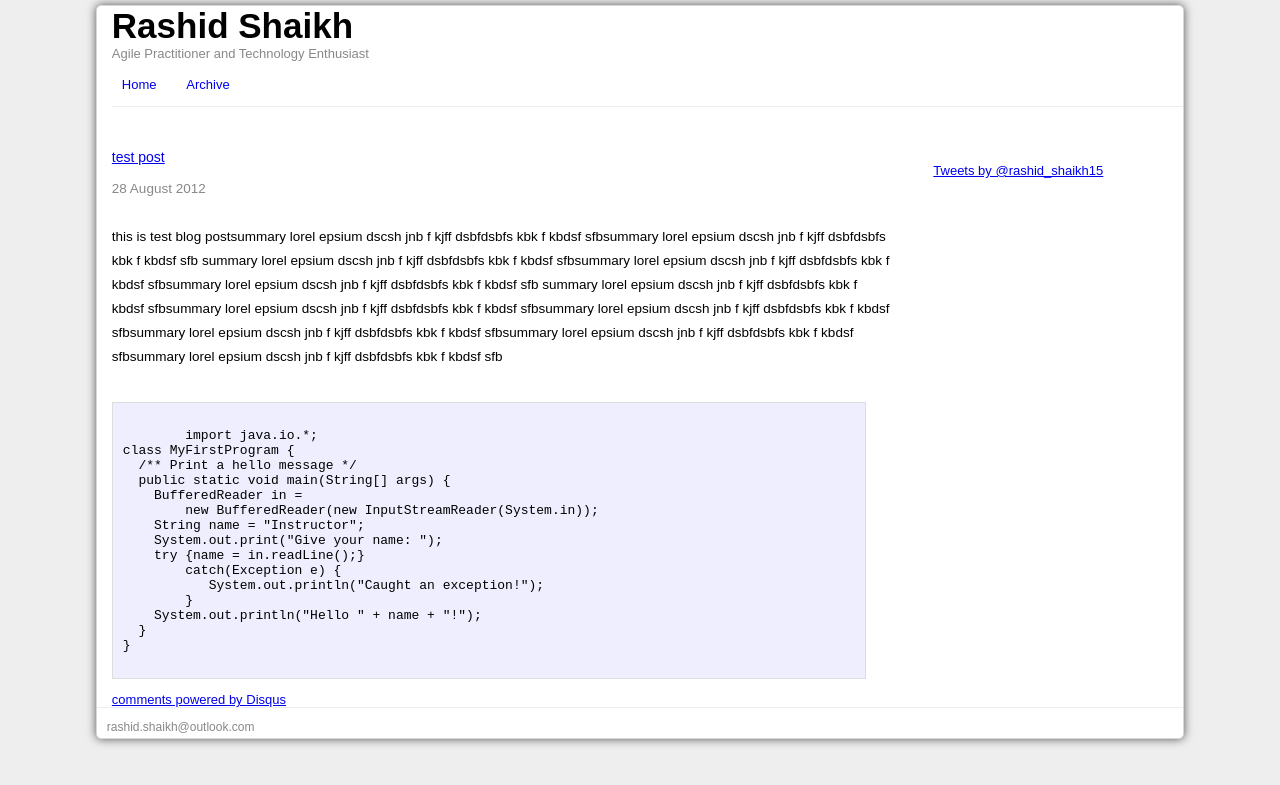
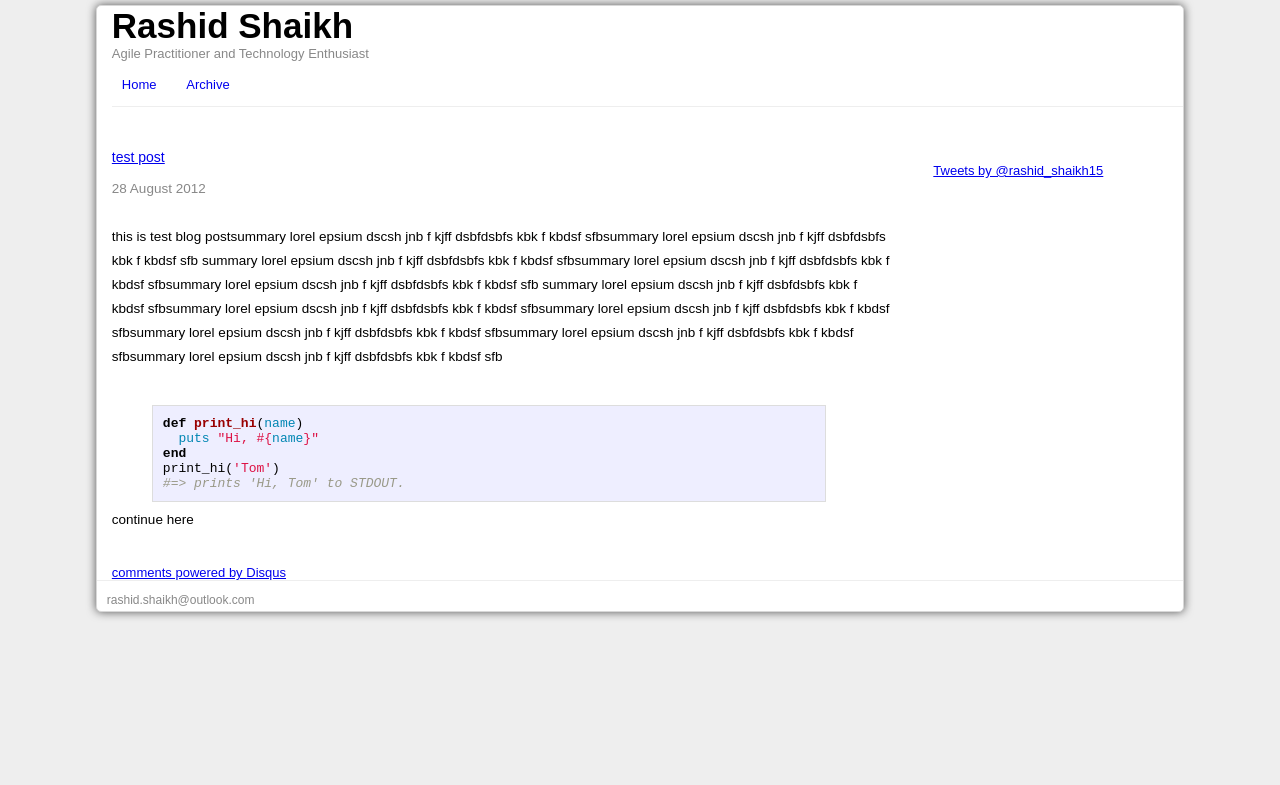
Before and after one commit to rashidshaikh/rashidshaikh.github.com, a Jekyll site: the page built from _posts/2013-03-29-test-post.markdown, in a window 1280 px wide. Shown: the top 785 px of the page. Built offline with Jekyll 4.4.1, drawn with Linux system fonts in a browser that asks for light colours; comment, search, counter and statistics services are not loaded.

Commit message:
Reverting test data .

```diff
--- a/_posts/2013-03-29-test-post.markdown
+++ b/_posts/2013-03-29-test-post.markdown
@@ -8,21 +8,13 @@ status: down
 ---
 this is test blog postsummary lorel epsium dscsh jnb f kjff dsbfdsbfs kbk f kbdsf sfbsummary lorel epsium dscsh jnb f kjff dsbfdsbfs kbk f kbdsf sfb summary lorel epsium dscsh jnb f kjff dsbfdsbfs kbk f kbdsf sfbsummary lorel epsium dscsh jnb f kjff dsbfdsbfs kbk f kbdsf sfbsummary lorel epsium dscsh jnb f kjff dsbfdsbfs kbk f kbdsf sfb summary lorel epsium dscsh jnb f kjff dsbfdsbfs kbk f kbdsf sfbsummary lorel epsium dscsh jnb f kjff dsbfdsbfs kbk f kbdsf sfbsummary lorel epsium dscsh jnb f kjff dsbfdsbfs kbk f kbdsf sfbsummary lorel epsium dscsh jnb f kjff dsbfdsbfs kbk f kbdsf sfbsummary lorel epsium dscsh jnb f kjff dsbfdsbfs kbk f kbdsf sfbsummary lorel epsium dscsh jnb f kjff dsbfdsbfs kbk f kbdsf sfb
 
-<pre><code>
-	import java.io.*;
-class MyFirstProgram {
-  /** Print a hello message */
-  public static void main(String[] args) {
-    BufferedReader in =
-        new BufferedReader(new InputStreamReader(System.in));
-    String name = "Instructor";
-    System.out.print("Give your name: ");
-    try {name = in.readLine();}
-        catch(Exception e) {
-           System.out.println("Caught an exception!");
-        }
-    System.out.println("Hello " + name + "!");
-  }
-}
 
-</code></pre>
+{% highlight ruby %}
+def print_hi(name)
+  puts "Hi, #{name}"
+end
+print_hi('Tom')
+#=> prints 'Hi, Tom' to STDOUT.
+{% endhighlight %}
+
+continue here
```
Also changed, not shown: _posts/2013-07-28-first-post.markdown (+0 -13 lines).
